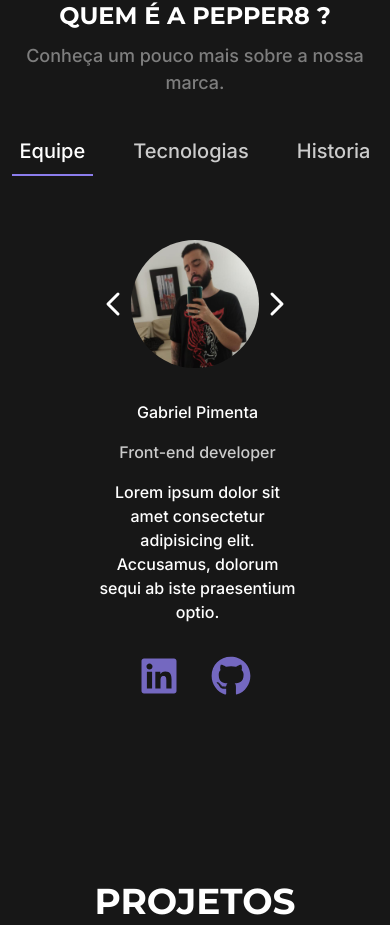
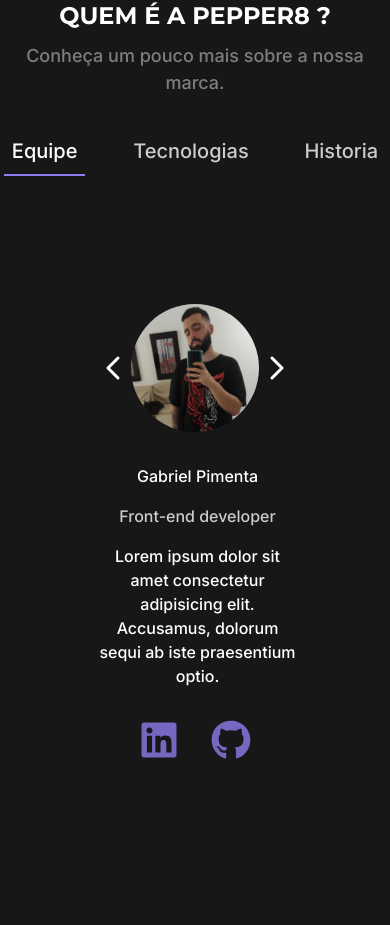
Before and after one commit to BielPimentaDev/pepper8_landing_page, a React (Create React App) app: page / in a window 390 px wide. Shown: the part 3459-4384 px from the top of the page. Built offline with nearby package versions, Linux system fonts and the light colour scheme.

Commit message:
responsive about problems fixed

```diff
--- a/src/Pages/About/About.jsx
+++ b/src/Pages/About/About.jsx
@@ -22,7 +22,7 @@ export default function About({ aboutRef }) {
       <p className="text-center text-gray-500 mb-8 mt-2 text-lg">
         Conheça um pouco mais sobre a nossa marca.
       </p>
-      <ul className="flex justify-center gap-8 mb-16 w-[50%] mx-auto text-xl ">
+      <ul className="flex justify-around h-[40%] gap-8 mb-32 sm:w-[50%] mx-auto text-xl  sm:text-2xl ">
         {Object.keys(componentsList).map((current, i) => {
           return (
             <li
```
